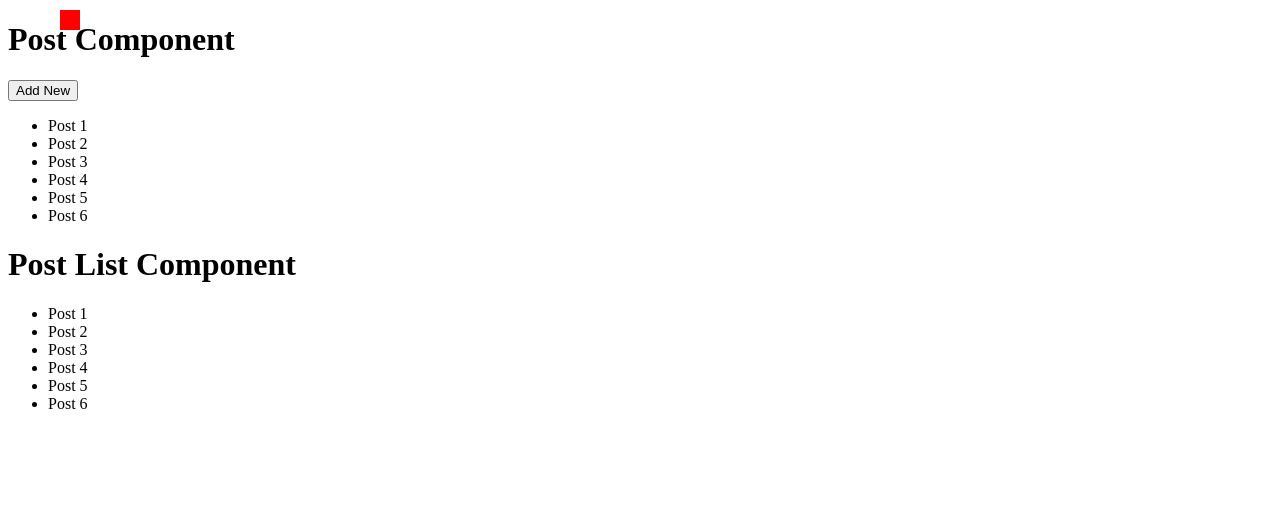
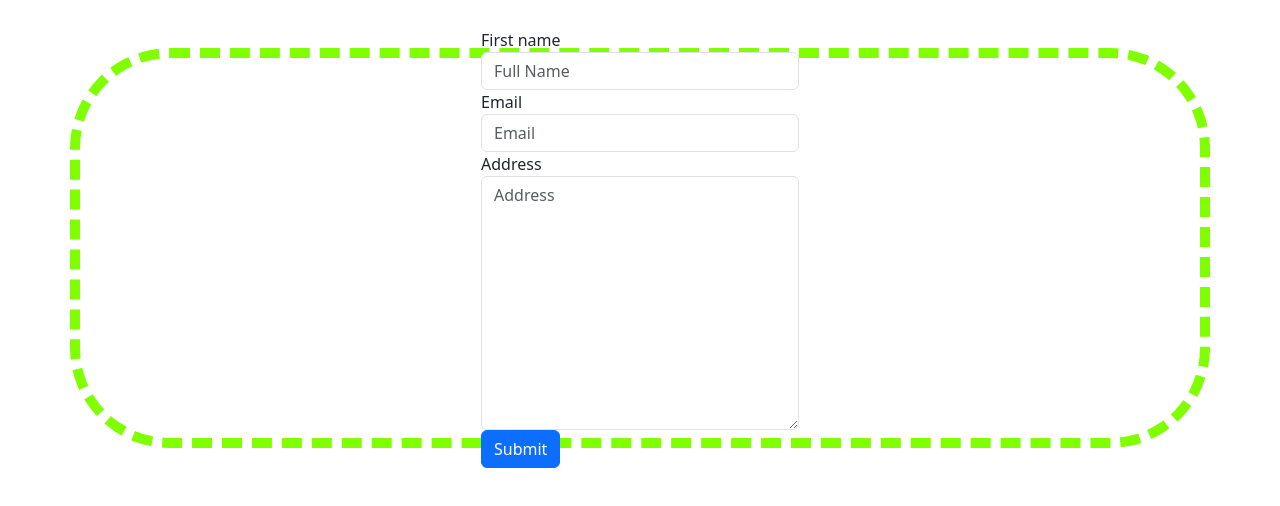
Before and after one commit to Neil-Barot/Angular-Notes, an Angular app: page / in a window 1280 px wide. Shown: the top 506 px of the page. Built offline with nearby package versions, Linux system fonts and the light colour scheme.

Commit message:
TemplateForms1

```diff
--- a/package.json
+++ b/package.json
@@ -21,6 +21,7 @@
     "@angular/platform-server": "^17.1.0",
     "@angular/router": "^17.1.0",
     "@angular/ssr": "^17.1.1",
+    "bootstrap": "^5.3.3",
     "express": "^4.18.2",
     "rxjs": "~7.8.0",
     "tslib": "^2.3.0",
--- a/src/app/app.component.html
+++ b/src/app/app.component.html
@@ -1,4 +1,24 @@
-<h1>Post Component</h1>
-<app-post></app-post>
-<h1>Post List Component</h1>
-<app-post-list></app-post-list>
+<div class="container mt-5">
+    <div class="form-area">
+        <form #f = 'ngForm' (submit)="onSubmit(f)">
+            <div class="form-group">
+                <label>First name</label>
+                <input type="text" placeholder="Full Name" class="form-control" name="fullName" ngModel>
+            </div>
+
+            <div class="form-group">
+                <label>Email</label>
+                <input type="email" placeholder="Email" class="form-control" name="email" ngModel>
+            </div>
+
+            <div class="form-group">
+                <label>Address</label>
+                <textarea cols="30" rows="10" placeholder="Address" class="form-control" name="Address" ngModel></textarea>
+            </div>
+
+
+
+            <button type="submit" class="btn btn-primary">Submit</button>
+        </form>
+    </div>
+</div>
--- a/src/app/app.component.ts
+++ b/src/app/app.component.ts
@@ -3,12 +3,13 @@ import { RouterOutlet } from '@angular/router';
 import { NavbarComponent } from './navbar/navbar.component';
 import { PostComponent } from './post/post.component';
 import { PostListComponent } from './post-list/post-list.component';
-import { FormsModule } from '@angular/forms';
+import { FormsModule, NgForm } from '@angular/forms';
 import { AppendPipe } from './pipes/append.pipe';
 import { AppendCliPipe } from './pipes/append-cli.pipe';
 import { SummaryPipe } from './pipes/summary.pipe';
 import { NgFor, NgIf, NgSwitch, NgSwitchCase, NgSwitchDefault, NgStyle, NgClass} from '@angular/common';
 import { JsonPipe, UpperCasePipe, LowerCasePipe } from '@angular/common';
+import test from 'node:test';
 
 
 @Component({
@@ -35,4 +36,8 @@ export class AppComponent {
 
   }
 
+  onSubmit(f: NgForm) {
+    console.log(f)
+  }
+
 }
--- a/src/index.html
+++ b/src/index.html
@@ -6,6 +6,9 @@
   <base href="/">
   <meta name="viewport" content="width=device-width, initial-scale=1">
   <link rel="icon" type="image/x-icon" href="favicon.ico">
+
+  <link href="https://cdn.jsdelivr.net/npm/bootstrap@5.3.3/dist/css/bootstrap.min.css" rel="stylesheet" integrity="sha384-QWTKZyjpPEjISv5WaRU9OFeRpok6YctnYmDr5pNlyT2bRjXh0JMhjY6hW+ALEwIH" crossorigin="anonymous">
+
 </head>
 <body>
   <app-root></app-root>
```
Also changed, not shown: 1 other file (tests, documents, lock files or other folders).
